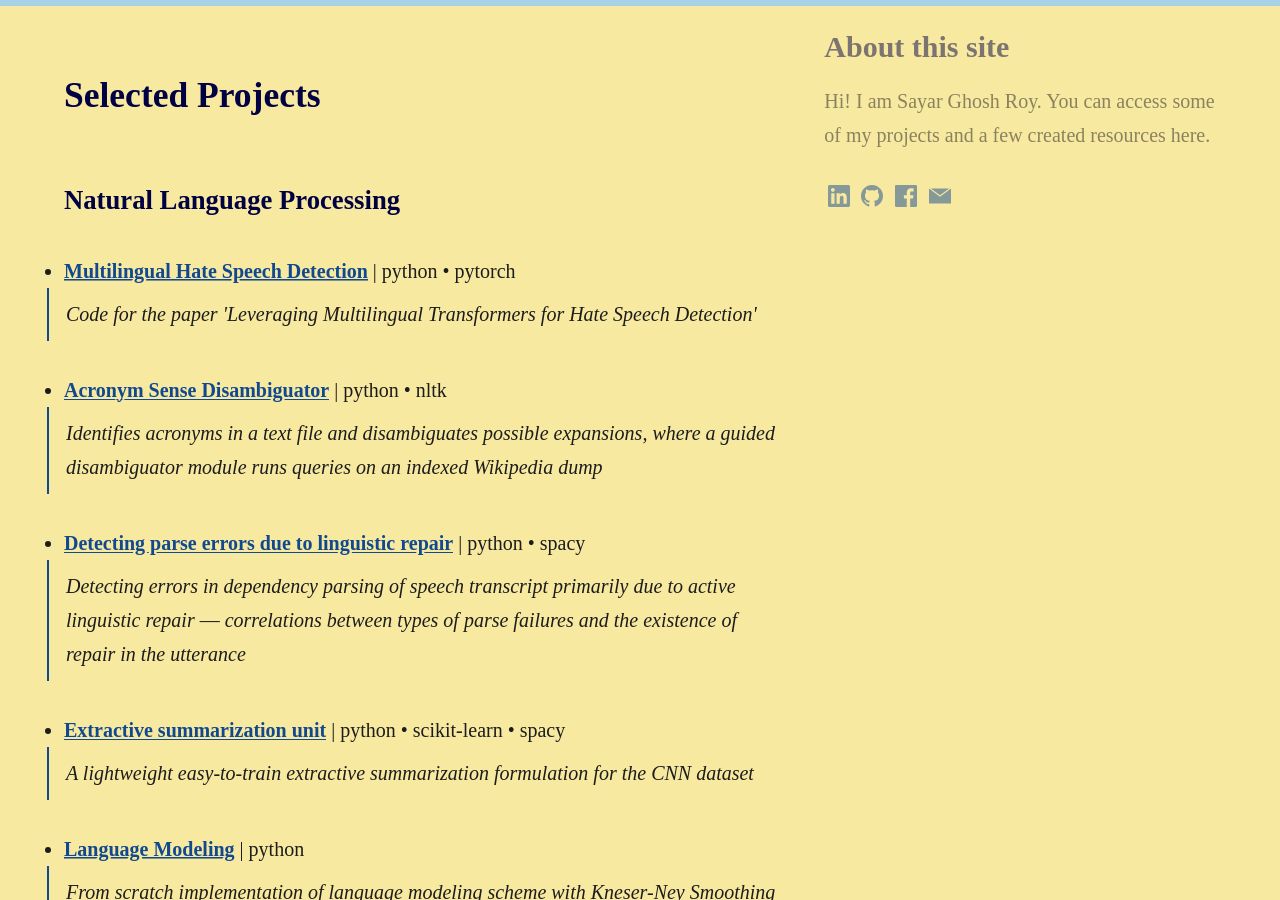
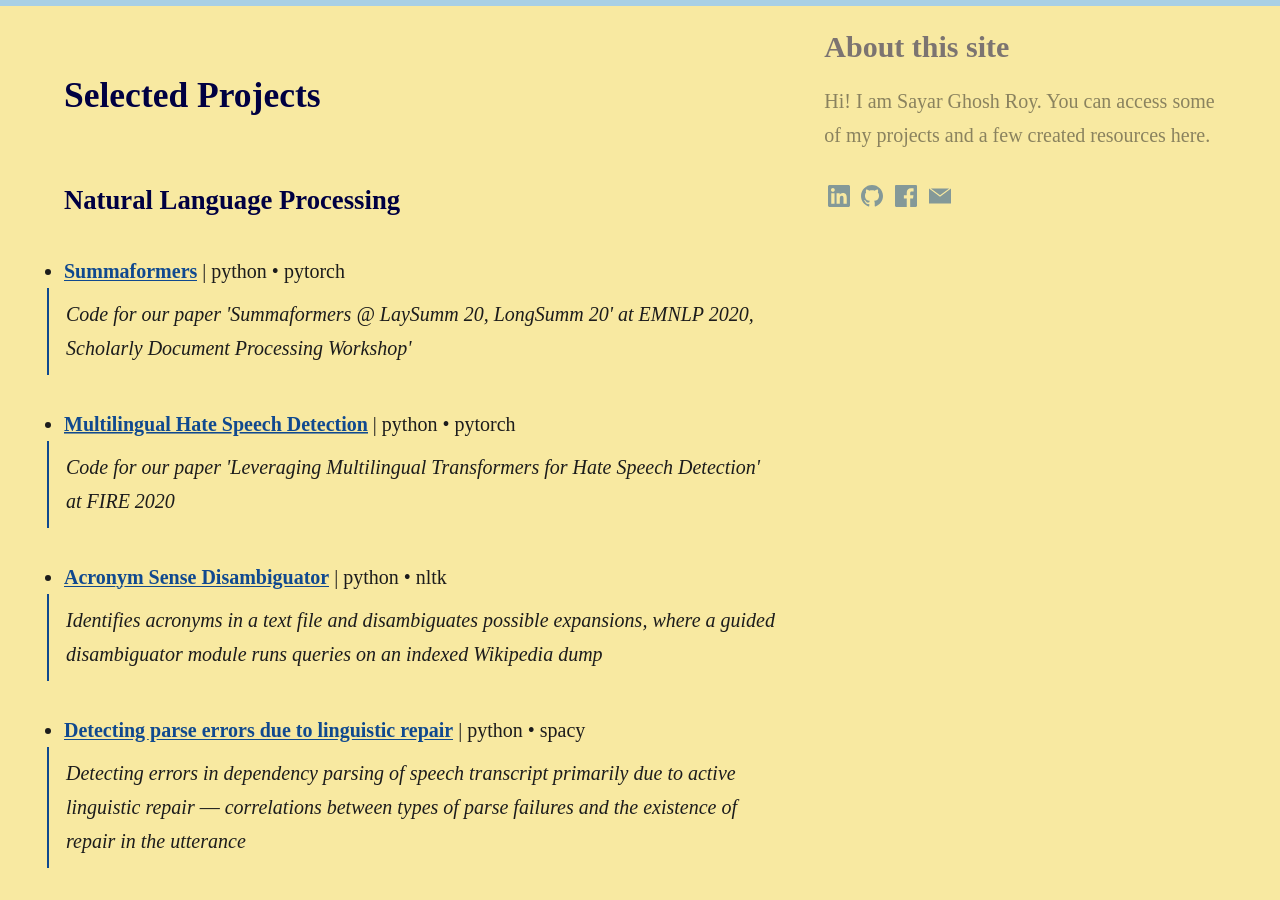
Before and after one commit to sayarghoshroy/sayarghoshroy.github.io, a Jekyll site: the page built from work.md, in a window 1280 px wide and 900 px high, scrolled down 414 px. Built offline with Jekyll 4.4.1, drawn with Linux system fonts in a browser that asks for light colours; some web fonts are replaced.

Commit message:
Updated projects

```diff
--- a/work.md
+++ b/work.md
@@ -13,8 +13,11 @@ aside: true
 
 #### Natural Language Processing <br><br>
 
+- [<b>Summaformers</b>](https://github.com/sayarghoshroy/Summaformers) \| python • pytorch
+> <p style="align: justify">Code for our paper 'Summaformers @ LaySumm 20, LongSumm 20' at EMNLP 2020, Scholarly Document Processing Workshop'</p>
+
 - [<b>Multilingual Hate Speech Detection</b>](https://github.com/sayarghoshroy/Hate-Speech-Detection) \| python • pytorch
-> <p style="align: justify">Code for the paper 'Leveraging Multilingual Transformers for Hate Speech Detection'</p>
+> <p style="align: justify">Code for our paper 'Leveraging Multilingual Transformers for Hate Speech Detection' at FIRE 2020</p>
 
 - [<b>Acronym Sense Disambiguator</b>](https://github.com/sayarghoshroy/Acronym-Sense-Disambiguator) \| python • nltk
 > <p style="align: justify">Identifies acronyms in a text file and disambiguates possible expansions, where a guided disambiguator module runs queries on an indexed Wikipedia dump</p>
```
